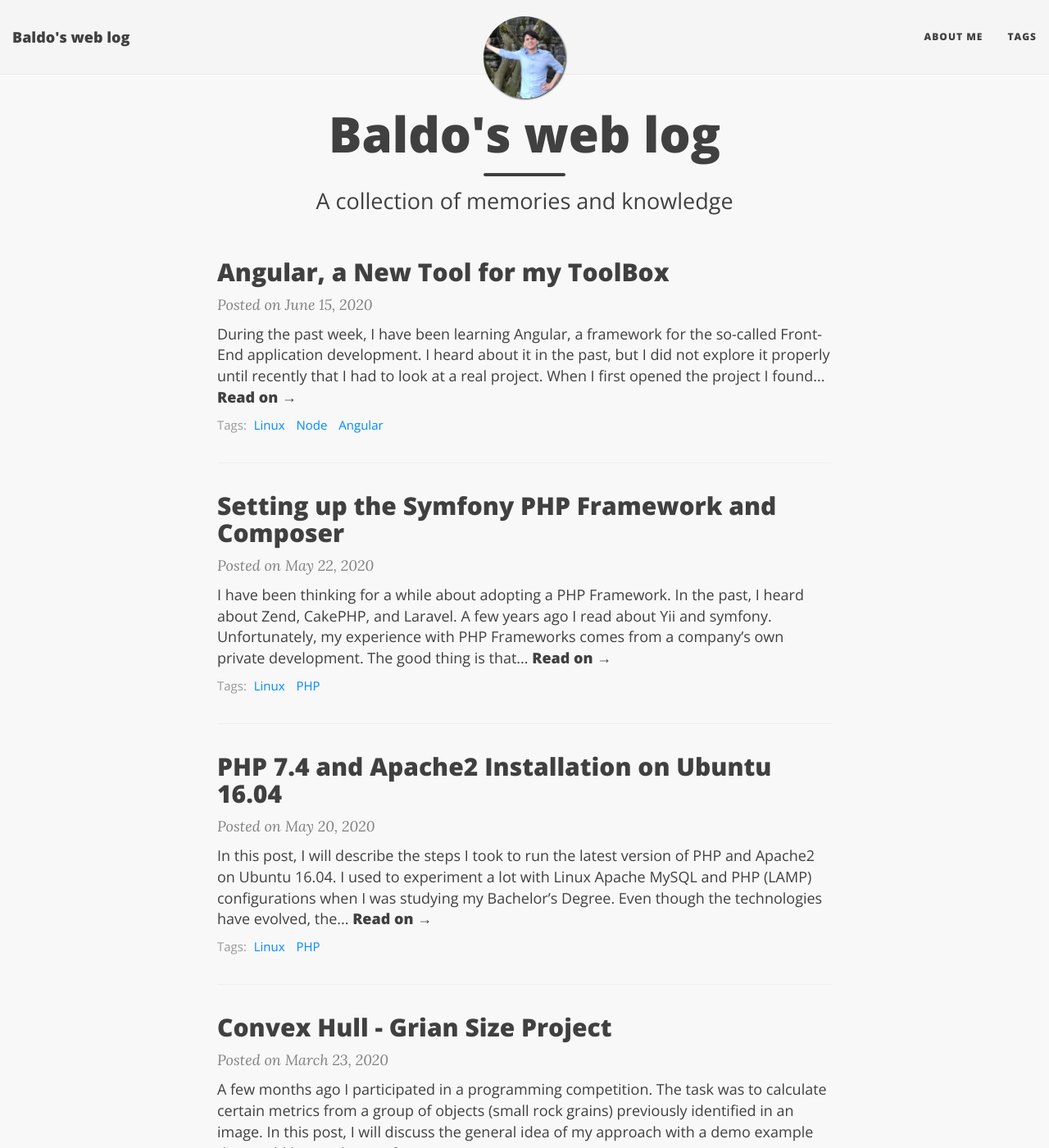
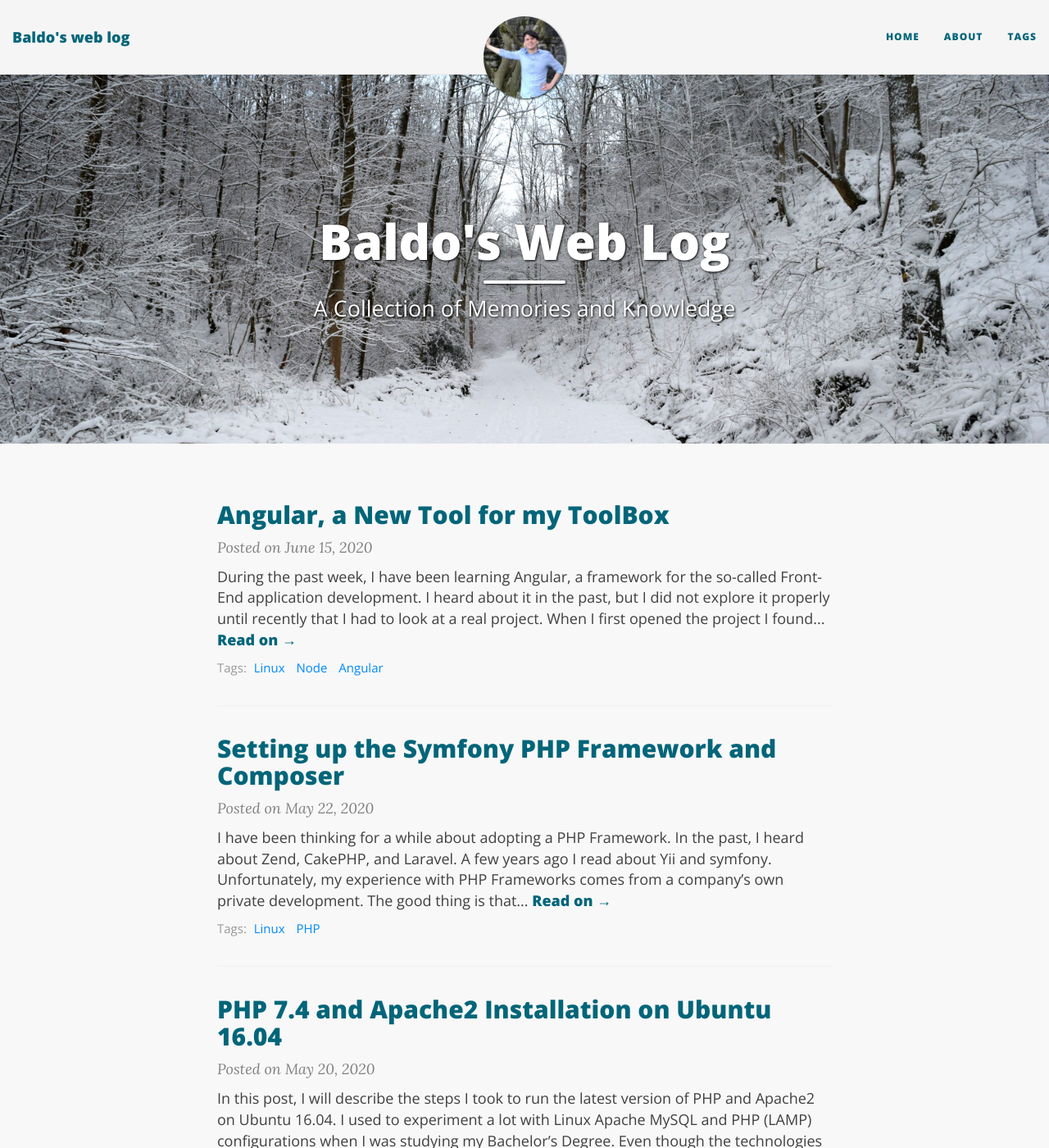
Before and after one commit to baldmer/baldmer.github.io, a Jekyll site: the page built from index.html, in a window 1280 px wide and 1400 px high. Shown: the whole window at 82% size. Built offline with Jekyll 4.4.1, drawn with Linux system fonts in a browser that asks for light colours; nearby versions of some CDN libraries; the list of posts is cut into pages by our own code.

Commit message:
update design

```diff
--- a/_config.yml
+++ b/_config.yml
@@ -21,7 +21,8 @@ description: A collection of memories and knowledge.
 
 # List of links in the navigation bar
 navbar-links:
-  About Me: "aboutme"
+  Home: "./"
+  About: "aboutme"
   Tags: "tags"
   #Resources:
    # - Beautiful Jekyll: ""
@@ -32,24 +33,27 @@ navbar-links:
 # Remove this parameter if you don't want an image in the navbar
 avatar: "/img/prof.png"
 
+
 # If you want to have an image logo in the top-left corner instead of the title text,
 # then specify the following parameter
-#title-img: "/img/prof.jpeg"
+#title-img: "/img/prof.png"
 
 # --- Background colour/image options --- #
 
 # Personalize the colors in your website. Colour values can be any valid CSS colour
 
 navbar-col: "#F5F5F5"
-navbar-text-col: "#404040"
+#navbar-text-col: "#404040"
+navbar-text-col: "#026579"
 navbar-children-col: "#F5F5F5"
 #page-col: "#FFFFFF"
 page-col: "#F8F8F8"
-link-col: "#008AFF"
+link-col: "#008AFF"  # links of tags
 hover-col: "#0085A1"
 footer-col: "#F5F5F5"
 footer-text-col: "#777777"
 footer-link-col: "#404040"
+post-prev-anchor-col: "#026579"
 
 # Alternatively, the navbar, footer, and page background can be set to use background images
 # instead of colour
@@ -180,7 +184,7 @@ defaults:
       layout: "post"
       comments: true  # add comments to all blog posts
       social-share: true # add social media sharing buttons to all blog posts
-      show-avatar: false
+      show-avatar: true
   -
     scope:
       path: "" # all files
--- a/css/main.css
+++ b/css/main.css
@@ -325,7 +325,8 @@ footer .theme-by {
 
 .post-preview a {
   text-decoration: none;
-  color: #404040;
+  /*ME: by default color is black, we add font color here */
+  color: {{ site.post-prev-anchor-col }};
 }
 
 .post-preview a:focus,
@@ -337,6 +338,7 @@ footer .theme-by {
 .post-preview .post-title {
   font-size: 24px;
   margin-top: 0;
+
 }
 .post-preview .post-subtitle {
   margin: 0;
@@ -362,18 +364,24 @@ footer .theme-by {
 }
 .post-image {
   float: right;
-  height: 192px;
-  width: 192px;
+  height: 162px; /*originally 192*/
+  width: 162px;
   margin-top: -35px;
-  filter: grayscale(90%);
+  /*filter: grayscale(90%);*/
+
+  /*ME: lets make the image fully collored*/
+  filter: grayscale(0%);
 }
 .post-image:hover {
-  filter: grayscale(0%);
+  /*filter: grayscale(0%);*/
+
+  /*ME: with a little gray on hover*/
+  filter: grayscale(30%);
 }
 .post-image img {
   border-radius: 100px;
-  height: 192px;
-  width: 192px;
+  height: 162px;  /*originally 192*/
+  width: 162px;
 }
 .post-preview .post-read-more {
   font-weight: 800;
@@ -382,6 +390,7 @@ footer .theme-by {
 @media only screen and (min-width: 768px) {
   .post-preview .post-title {
     font-size: 30px;
+
   }
 }
 
@@ -468,6 +477,10 @@ footer .theme-by {
   color: #FFF;
   text-shadow: 1px 1px 3px #000;
 }
+
+/*ME: repeated*/
+/*
+
 .intro-header .page-heading h1 {
   margin-top: 0;
   font-size: 50px;
@@ -476,6 +489,8 @@ footer .theme-by {
   margin-top: 0;
   font-size: 35px;
 }
+*/
+
 .intro-header .page-heading .page-subheading,
 .intro-header .post-heading .post-subheading {
   font-size: 27px;
@@ -524,9 +539,14 @@ footer .theme-by {
   }
   .intro-header .page-heading h1 {
     font-size: 60px;
+    /*ME: by default color is black, we add font color here */
+    /*color: {{ site.page-heading-col }};*/
+
   }
   .intro-header .post-heading h1 {
     font-size: 30px;
+    /*ME: by default color is black, we add font color here */
+
   }
   .intro-header.big-img .img-desc {
     font-size: 14px;
--- a/index.html
+++ b/index.html
@@ -1,8 +1,9 @@
 ---
 layout: page
-title: Baldo's web log
-subtitle: A collection of memories and knowledge
+title: Baldo's Web Log
+subtitle: A Collection of Memories and Knowledge
 use-site-title: true
+bigimg: /img/main-head-bonn.jpg
 ---
 
 <div class="posts-list">
```
Also changed, not shown: img/main-head-bonn.jpg (added).
